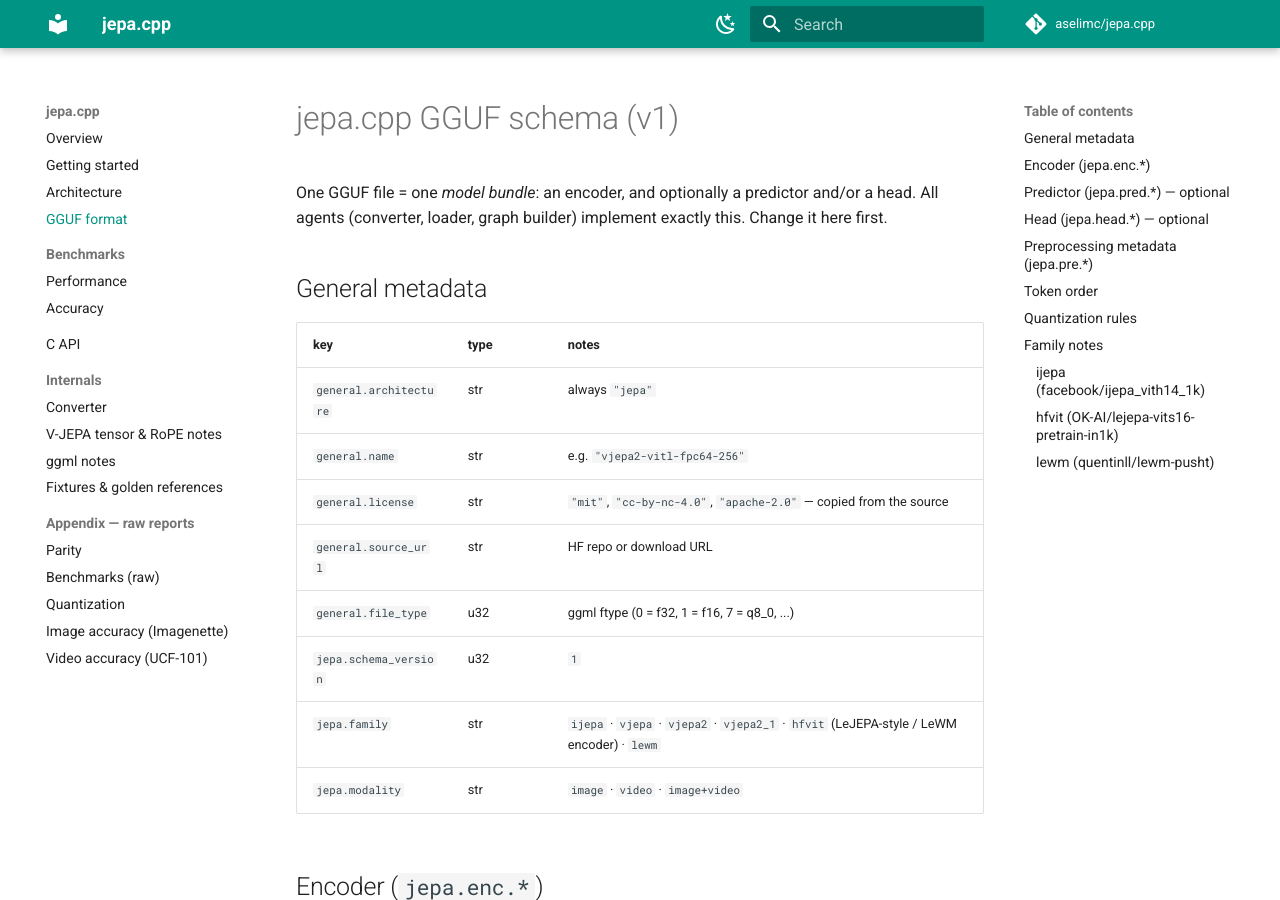
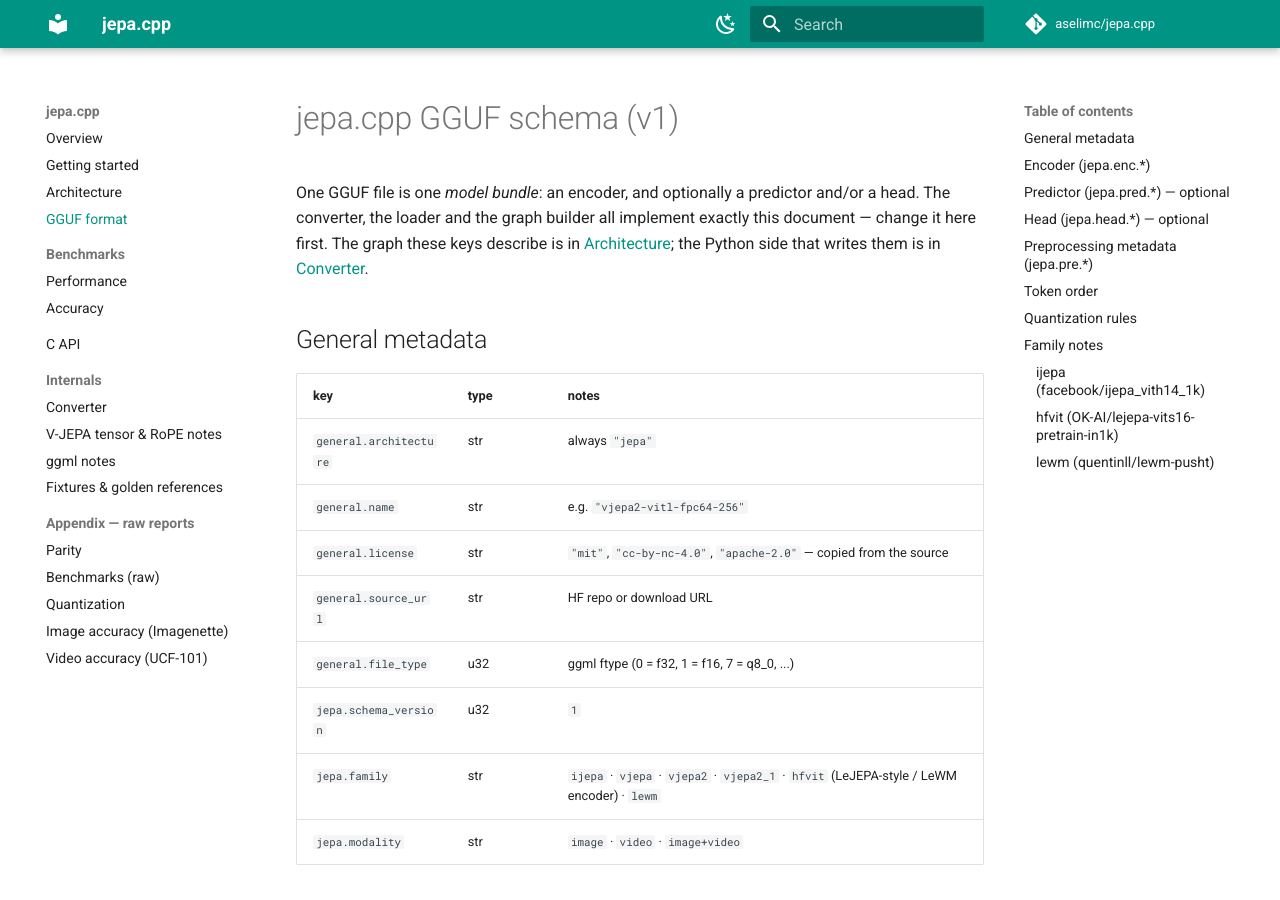
Before and after one commit to aselimc/jepa.cpp, an MkDocs documentation site: the page built from docs/gguf-schema.md, in a window 1280 px wide and 900 px high. Built offline with MkDocs 1.6.1 and Material for MkDocs 9.7.7, drawn with Linux system fonts in a browser that asks for light colours; comment, search, counter and statistics services are not loaded; some of the changed text lies outside the part shown.

Commit message:
docs/gguf-schema.md: reference-voice copy-edit and pointers to the new pages

````diff
--- a/docs/gguf-schema.md
+++ b/docs/gguf-schema.md
@@ -1,7 +1,9 @@
 # jepa.cpp GGUF schema (v1)
 
-One GGUF file = one *model bundle*: an encoder, and optionally a predictor and/or a head.
-All agents (converter, loader, graph builder) implement exactly this. Change it here first.
+One GGUF file is one *model bundle*: an encoder, and optionally a predictor and/or a head. The
+converter, the loader and the graph builder all implement exactly this document — change it here
+first. The graph these keys describe is in [Architecture](architecture.md); the Python side that
+writes them is in [Converter](converter.md).
 
 ## General metadata
 
@@ -45,7 +47,7 @@ All agents (converter, loader, graph builder) implement exactly this. Change it
 | `jepa.enc.layer_scale` | bool | DINOv2-style `ls1/ls2` present |
 | `jepa.enc.proj_act` | str | `lewm` only: activation of the `enc.proj.*` MLP (`gelu_erf`) |
 
-Encoder tensors (ggml dim order is reversed from PyTorch; we store PyTorch row-major as-is, i.e. `ne[0]` = last PyTorch dim):
+Encoder tensors (ggml dim order is reversed from PyTorch; PyTorch row-major is stored as-is, i.e. `ne[0]` = last PyTorch dim):
 
 ```
 enc.patch_embed.weight        [embed_dim, in_chans * tubelet * patch * patch]   (conv flattened to a matmul, C-T-H-W order)
````
